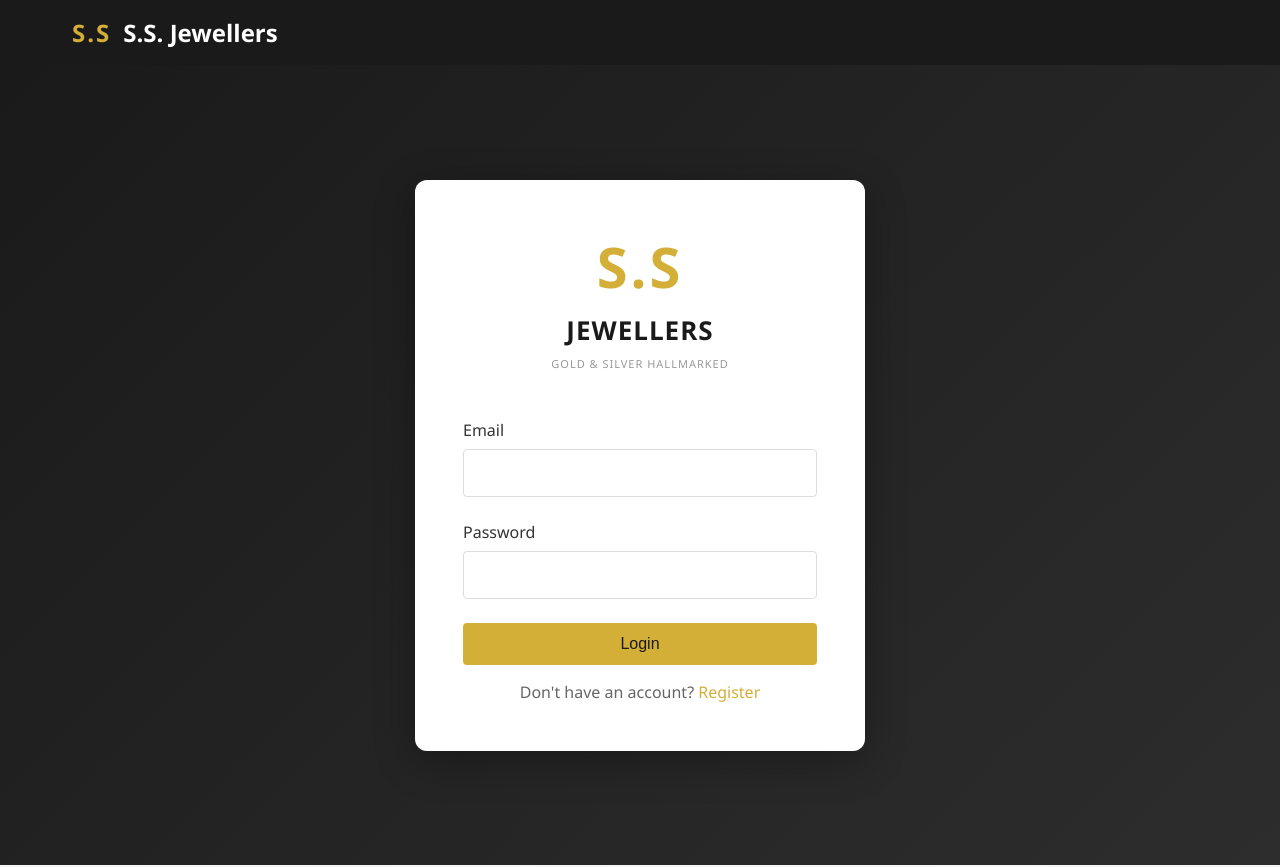
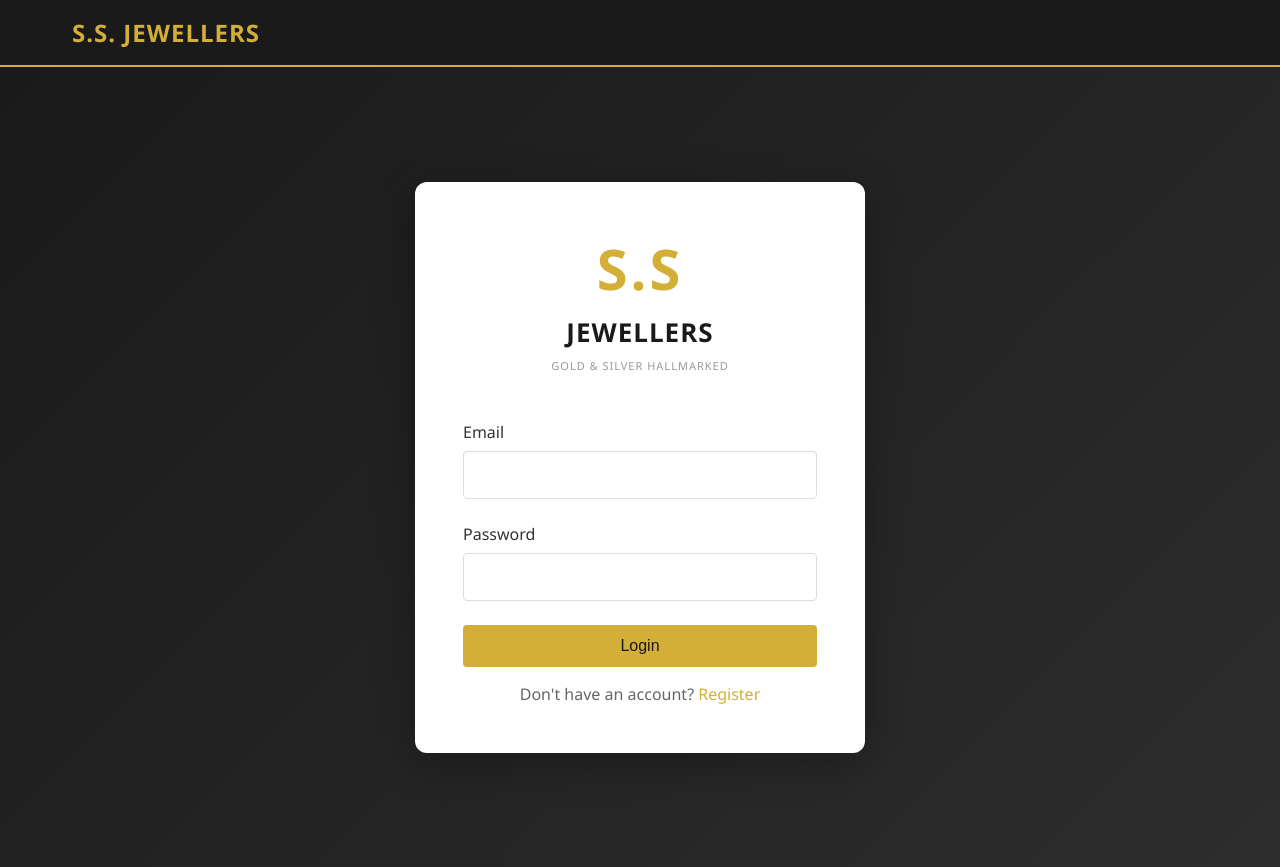
Before and after one commit to shivamanand1992-creator/jewellery-invoicing, a React app: page /login in a window 1280 px wide. Built offline with nearby package versions, Linux system fonts and the light colour scheme.

Commit message:
Fix: Remove duplicate branding in navbar and improve styling

```diff
--- a/src/App.css
+++ b/src/App.css
@@ -30,16 +30,33 @@ body {
   align-items: center;
 }
 
+.navbar {
+  background: #1a1a1a;
+  padding: 1rem 0;
+  border-bottom: 2px solid #d4af37;
+}
+
+.nav-container {
+  max-width: 1200px;
+  margin: 0 auto;
+  padding: 0 2rem;
+  display: flex;
+  justify-content: space-between;
+  align-items: center;
+}
+
 .nav-logo-section {
   display: flex;
   align-items: center;
   gap: 0.75rem;
 }
 
-.nav-logo {
-  height: 50px;
-  width: auto;
-  object-fit: contain;
+.logo {
+  color: #d4af37;
+  margin: 0;
+  font-size: 22px;
+  font-weight: 600;
+  letter-spacing: 1px;
 }
 
 .logo {
--- a/src/App.js
+++ b/src/App.js
@@ -26,15 +26,7 @@ function App() {
         <nav className="navbar">
           <div className="nav-container">
             <div className="nav-logo-section">
-              <div style={{
-                fontSize: '24px',
-                fontWeight: 'bold',
-                color: '#d4af37',
-                letterSpacing: '2px'
-              }}>
-                S.S
-              </div>
-              <h1 className="logo">S.S. Jewellers</h1>
+              <h1 className="logo">S.S. JEWELLERS</h1>
             </div>
             {token && (
               <button onClick={handleLogout} className="logout-btn">
```
Also changed, not shown: 1 other file (tests, documents, lock files or other folders).
